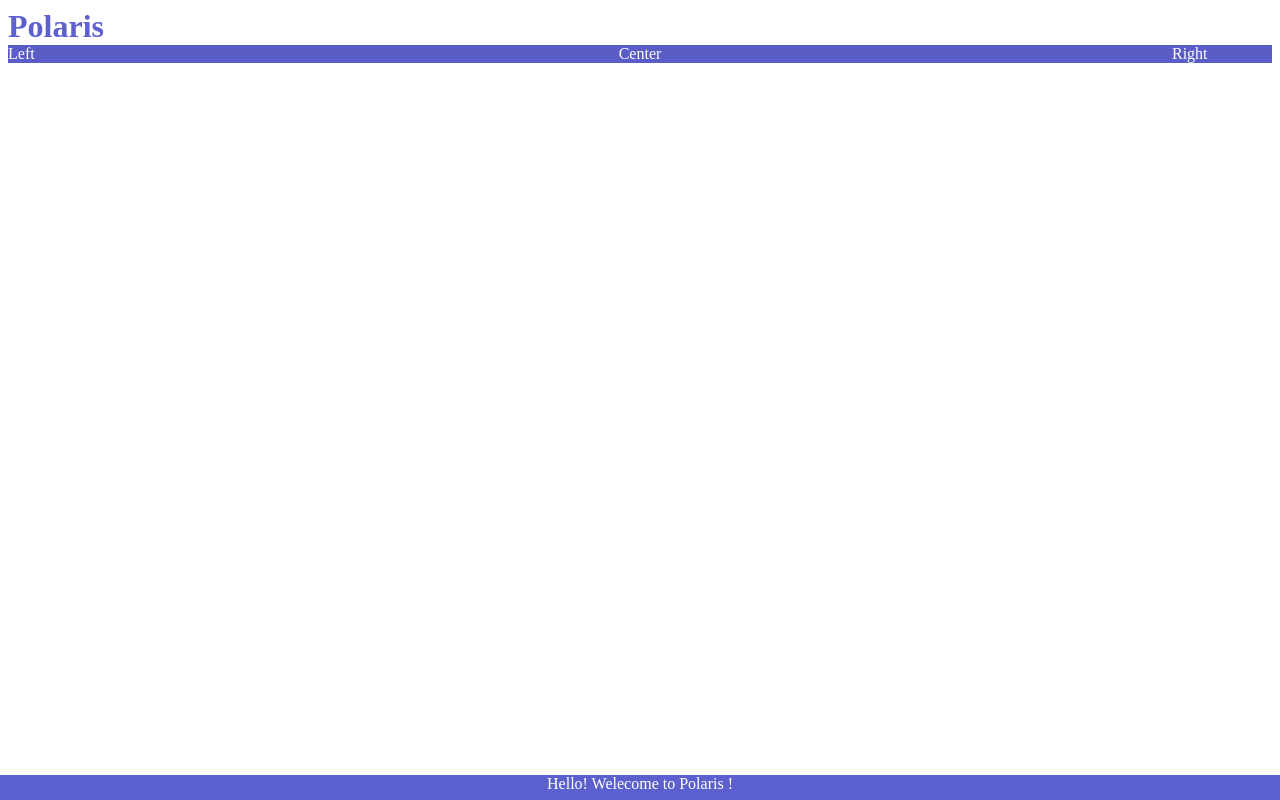
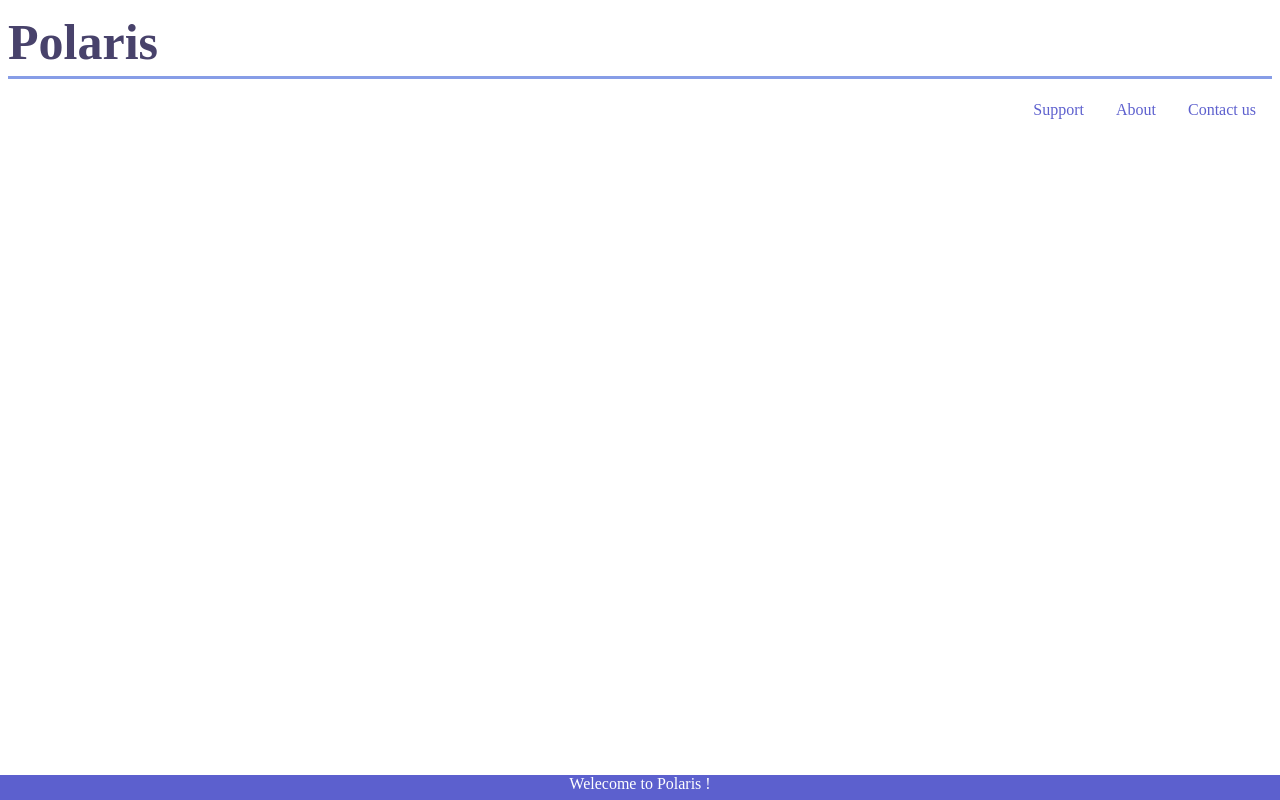
Before and after one commit to sighhhhh/Polaris, a Vue app in the folder polaris/: page / in a window 1280 px wide. Built offline with nearby package versions, Linux system fonts and the light colour scheme.

Commit message:
美化菜单栏

```diff
--- a/polaris/src/App.vue
+++ b/polaris/src/App.vue
@@ -1,11 +1,15 @@
 <template>
   <div class="container">
-    <header class="nav"> {{ title }} </header>
-    <div class="main">
-      <div class="left">Left</div>
-      <div class="right">Right</div>
-      <div class="center">Center</div>
-    </div>
+    <header>
+      <div class="project-name"> {{ title }} </div>
+      <ul>
+        <li><a href="">Support</a></li>
+        <li><a href="">About</a></li>
+        <li><a href="">Contact us</a></li>
+      </ul>
+    </header>
+    <div class="divider"></div>
+
     <footer>{{ welecome }}</footer>
   </div>
 </template>
@@ -15,7 +19,7 @@ export default {
   data() {
     return {
       title: "Polaris",
-      welecome: "Hello! Welecome to Polaris !",
+      welecome: "Welecome to Polaris !",
     }
   }
 }
--- /dev/null
+++ b/polaris/src/assets/layout/divider.css
@@ -0,0 +1,4 @@
+.divider {
+    color: #ededed;
+    border-top: 3px solid #879de7;
+}
--- a/polaris/src/assets/layout/layout.css
+++ b/polaris/src/assets/layout/layout.css
@@ -1,17 +1,27 @@
 * {
-    color: #fff;
+    color: #000;
 }
+
 header {
     background-color: #fff;
-    color: rgba(29, 34, 187, 0.719);
+    padding-top: 5px;
+    padding-bottom: 5px;
+    position: inherit;
+}
+
+.project-name {
+    color: rgb(72, 66, 107);
+    width: max-content;
     font-family: serif;
-    font-size: xx-large;
+    font-size: 50px;
     font-weight: 900;
 }
+
 .main {
     background-color: rgba(25, 30, 175, 0.719);
     max-height: 300px;
 }
+
 .center {
     color: #fff;
     text-align: center;
@@ -19,6 +29,7 @@ header {
     margin-left: 120px;
     margin-right: 120px;
 }
+
 .left {
     color: #fff;
     float: left;
@@ -26,6 +37,7 @@ header {
     height: 100%;
     position: relative;
 }
+
 .right {
     color: #fff;
     float: right;
@@ -33,8 +45,10 @@ header {
     height: 100%;
     position: relative;
 }
+
 footer {
-    background-color:rgba(29, 34, 187, 0.719);
+    background-color: rgba(29, 34, 187, 0.719);
+    color: #fff;
     position: absolute;
     text-align: center;
     left: 0;
--- a/polaris/src/assets/layout/menu.css
+++ b/polaris/src/assets/layout/menu.css
@@ -1,11 +1,32 @@
+ul {
+    list-style-type: none;
+    float: right;
+    position: relative;
+    overflow: hidden;
+    background-color: #fff;
 
-.nav {
-    position: fixed;
-    width: 100%;
-    top: 0;
-    height: 70px;
-    padding-top: 15px;
-    z-index: 10;
-    background-color: #fff;
-    border-bottom: 1px solid #eee;
+    display: block;
+    margin-block-start: 1em;
+    margin-block-end: 1em;
+    margin-inline-start: 0px;
+    margin-inline-end: 0px;
+    padding-inline-start: 40px;
 }
+
+li {
+    float: left;
+    position: relative;
+}
+
+li a {
+    display: block;
+    color: rgba(29, 34, 187, 0.719);
+    text-align: center;
+    padding: 14px 16px;
+    text-decoration: none;
+}
+
+li a:hover {
+    background-color: rgba(45, 59, 104);
+    color: #fff;
+}
--- a/polaris/src/assets/layout/styles.css
+++ /dev/null
@@ -1,4 +0,0 @@
-hr.divider {
-    color: #ededed;
-    border-top: 1px dashed #aaa;
-}
--- a/polaris/src/main.js
+++ b/polaris/src/main.js
@@ -3,6 +3,9 @@ import { createApp } from 'vue'
 import App from './App.vue'
 
 import './assets/layout/layout.css'
+import './assets/layout/divider.css'
+import './assets/layout/menu.css'
+
 import './assets/style/box/box_25.css'
 
 import './assets/style/button/btn_29.css'
```
